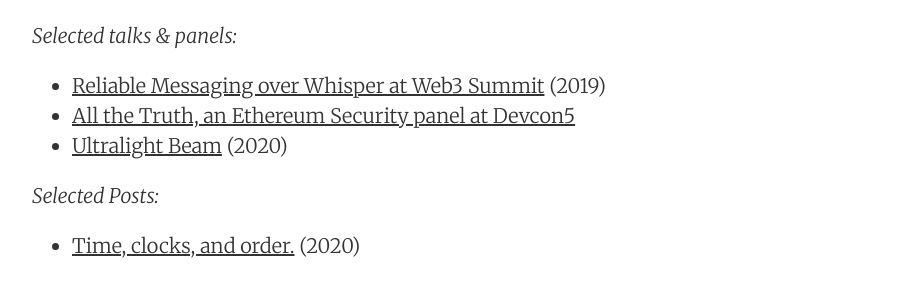
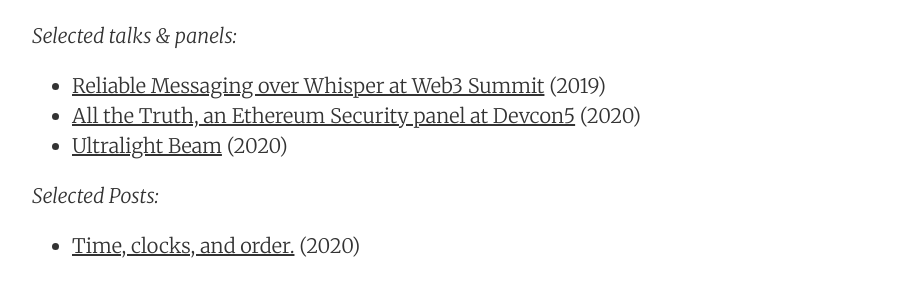
Before and after one commit to decanus/dean.eigenmann.me, a Jekyll site: the page built from index.md, in a window 1280 px wide. Shown: the part 491-787 px from the top of the page, without its empty margins (188-1089 px from the left). Built offline with Jekyll 4.4.1, drawn with Linux system fonts in a browser that asks for light colours; nearby versions of some CDN libraries; our own code applies the rules of GitHub Pages for plain Markdown files.

Commit message:
Update index.md

```diff
--- a/index.md
+++ b/index.md
@@ -15,7 +15,7 @@
 *Selected talks & panels:*
 
 - [Reliable Messaging over Whisper at Web3 Summit](https://www.youtube.com/watch?v=WMPw0dNyNmM) (2019)
-- [All the Truth, an Ethereum Security panel at Devcon5](https://www.youtube.com/watch?v=dHxa7qWZCYo)
+- [All the Truth, an Ethereum Security panel at Devcon5](https://www.youtube.com/watch?v=dHxa7qWZCYo) (2020)
 - [Ultralight Beam](https://www.youtube.com/watch?v=OxEYV3fZ6Pk) (2020)
 
 *Selected Posts:*
```
